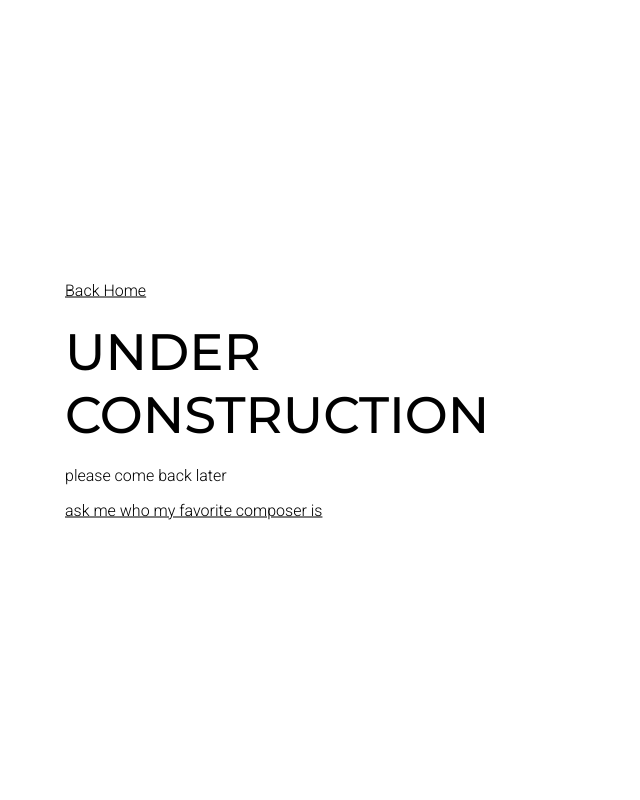
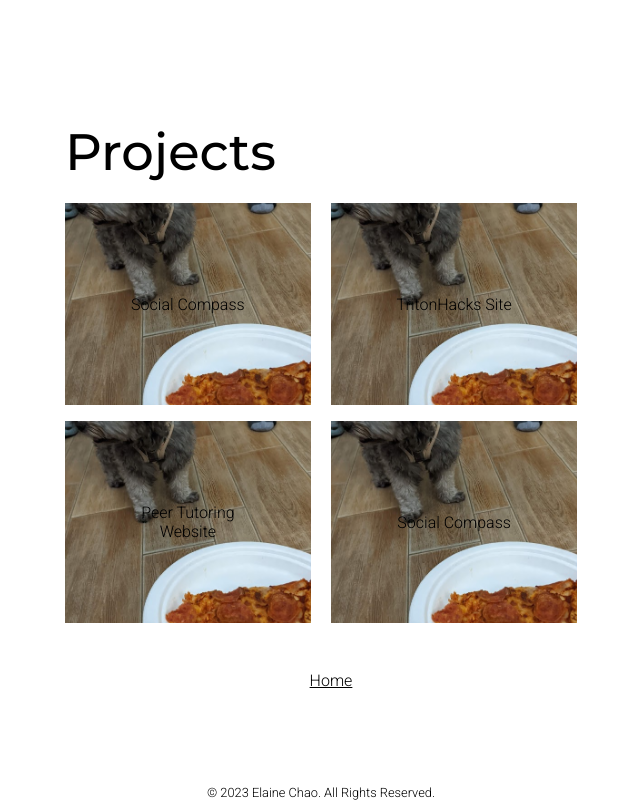
Before and after one commit to elaine-ch/personal-site, a plain HTML site: page projects.html in a window 1280 px wide. Shown: the whole page, without its empty margins (319-959 px from the left). Drawn offline with Linux system fonts and the light colour scheme.

Commit message:
added html and some style to project page

```diff
--- a/css/fonts.css
+++ b/css/fonts.css
@@ -22,3 +22,7 @@ a.text{
 a.text:hover{
     font-size: 3vw;
 }
+
+.copyright {
+    font-size: 1vw;
+}
--- a/css/layout.css
+++ b/css/layout.css
@@ -19,12 +19,13 @@ div.center{
     padding: 10px;
 }
 
+#projects{
+    height: 70%;
+}
+
 div.grid{
     display: flex;
     flex-direction: row;
-    /*
-    align-items: center;
-    justify-content: center; */
     width: 100%;
     margin: 20px 0px 20px 0px;
 }
@@ -40,8 +41,8 @@ div.icons{
 
 .button{
     width: 48%;
-    height: 150px;
-    line-height: 150px;
+    height: 15vh;
+    line-height: 15vh;
     text-align: center;
     border-radius: 10px;
     border-width: 2px;
@@ -63,3 +64,60 @@ img{
     width: 50px;
     margin: 0px 10px 0px 10px;
 }
+
+.copyright{
+    position: absolute;
+    bottom: 0px;
+    margin: 0px;
+    width: 100%;
+    text-align: center;
+}
+
+#proj-header{
+    margin: 0px 0px 20px 0px;
+}
+
+div.table{
+    display: flex;
+    flex-direction: row;
+    flex-wrap: wrap;
+    align-content: space-between;
+    justify-content: space-between;
+    width: 100%;
+    height: 75%;
+}
+
+.entry {
+    width: 48%;
+    height: 48%;
+    position: relative;
+}
+
+.bkgd-img{
+    height: 100%;
+    width: 100%;
+    background-image: url("../images/boba.jpg");
+    background-position: center;
+    background-repeat: no-repeat;
+    background-size: cover;
+}
+
+.entry:hover .bkgd-img {
+    filter: blur(5px);
+}
+
+.txt {
+    position: absolute;
+    top: 50%;
+    left: 50%;
+    transform: translate(-50%, -50%);
+    margin: 0px;
+    text-align: center;
+}
+
+#home-button{
+    position:absolute;
+    bottom: 0px;
+    width: 100%;
+    text-align: center;
+}
--- a/projects.html
+++ b/projects.html
@@ -13,11 +13,43 @@
 </head>
 
 <body>
-    <div class="center">
-        <a href="index.html"> Back Home </a>
-        <h1>UNDER CONSTRUCTION</h1>
-        <p>please come back later</p>
-        <a href="https://en.wikipedia.org/wiki/Dmitri_Shostakovich" target="_blank">ask me who my favorite composer is</a>
+    <div class="center" id="projects">
+        <h1 id="proj-header">Projects</h1>
+        <div class="table">
+            <div class="entry">
+                <a href="project1.html">
+                    <div class="bkgd-img" id="proj1"></div>
+                    <div class="txt">
+                        <p>Social Compass</p>
+                    </div>
+                </a>
+            </div>
+            <div class="entry">
+                <a href="project2.html" >
+                    <div class="bkgd-img" id="proj2"></div>
+                    <div class="txt">
+                        <p>TritonHacks Site</p>
+                    </div>
+                </a>
+            </div>
+            <div class="entry">
+                <a href="project3.html">
+                    <div class="bkgd-img" id="proj3"></div>
+                    <div class="txt">
+                        <p>Peer Tutoring Website</p>
+                    </div>
+                </a>
+            </div>
+            <div class="entry">
+                <a href="project4.html">
+                    <div class="bkgd-img" id="proj4"></div>
+                    <div class="txt">
+                        <p>Social Compass</p>
+                    </div>
+                </a>
+            </div>
+        </div>
+        <a href="index.html" id="home-button"> Home </a>
     </div>
-
+    <p class="copyright">&copy; 2023 Elaine Chao. All Rights Reserved.</p>
 </body>
```
Also changed, not shown: index.html (+1 -0 lines), project1.html (added, +20 -0 lines), project2.html (added, +14 -0 lines), project3.html (added, +14 -0 lines), project4.html (added, +14 -0 lines), images/boba.jpg (added).
